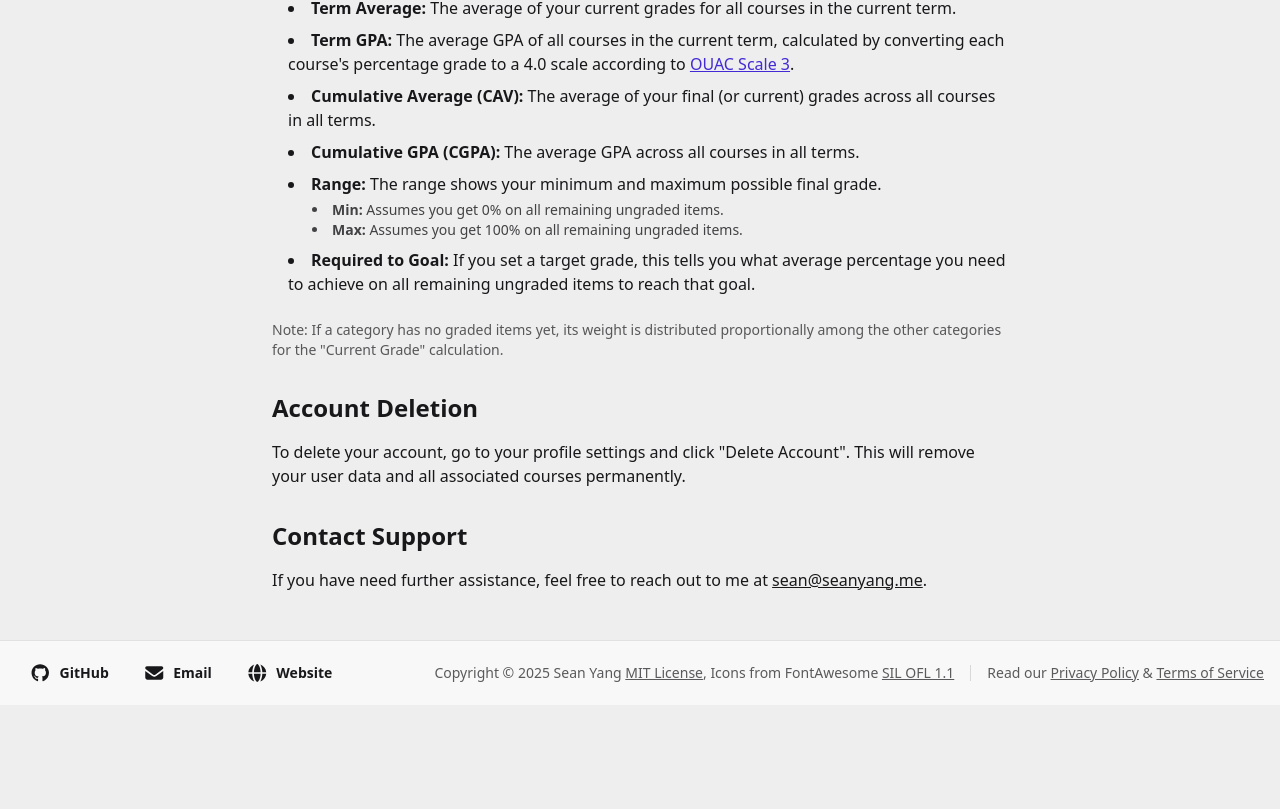
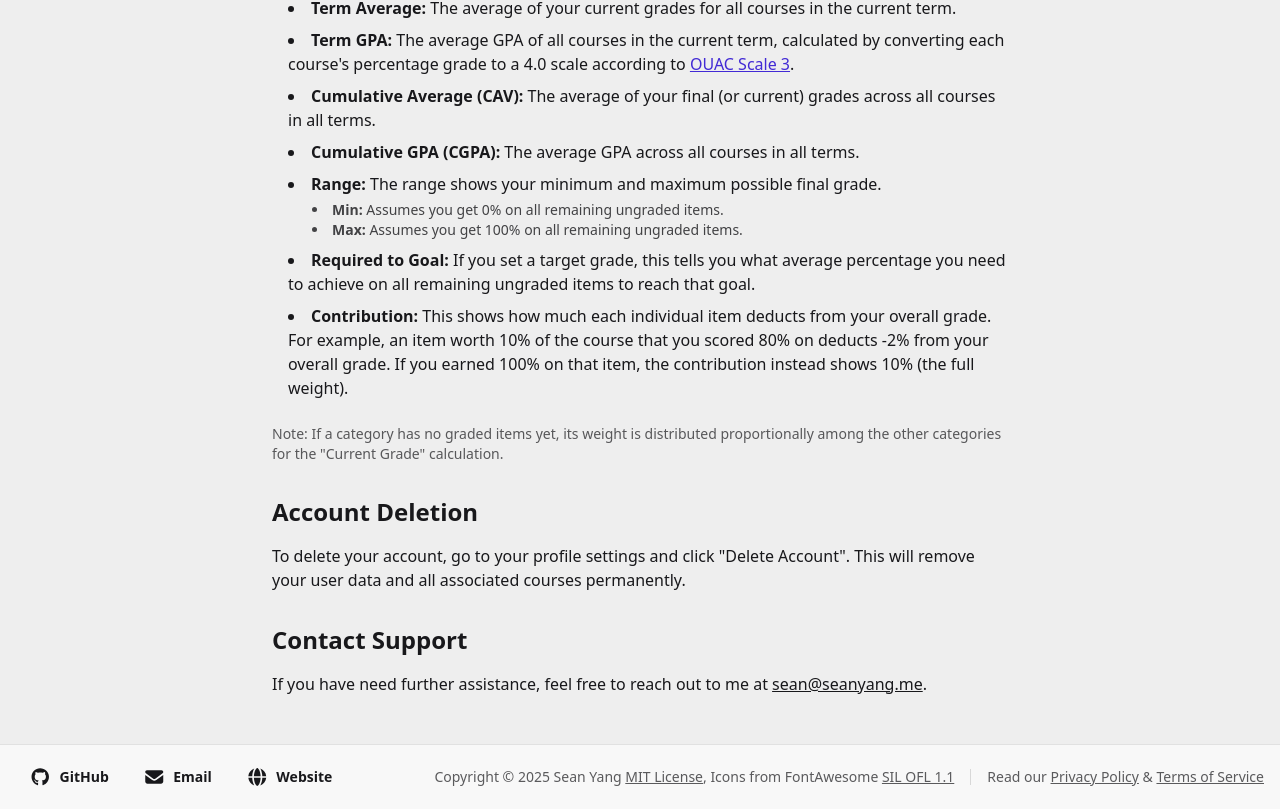
Before and after one commit to aicheye/bucket, a Next.js app: page /help in a window 1280 px wide. Shown: the part 1607-2416 px from the top of the page. Before the commit the page ends 2312 px from the top, so only its background shows below. Built offline with nearby package versions, Linux system fonts and the light colour scheme; no server answers; a web font is replaced by a local one.

Commit message:
feat: add contribution explanation to grade calculation section in HelpPage

```diff
--- a/app/help/page.tsx
+++ b/app/help/page.tsx
@@ -80,6 +80,13 @@ export default function HelpPage() {
               tells you what average percentage you need to achieve on all
               remaining ungraded items to reach that goal.
             </li>
+            <li>
+              <strong>Contribution:</strong> This shows how much each individual
+              item deducts from your overall grade. For example, an item worth
+              10% of the course that you scored 80% on deducts -2% from your
+              overall grade. If you earned 100% on that item, the contribution
+              instead shows 10% (the full weight).
+            </li>
           </ul>
           <p className="text-sm opacity-70 mt-2">
             Note: If a category has no graded items yet, its weight is
```
